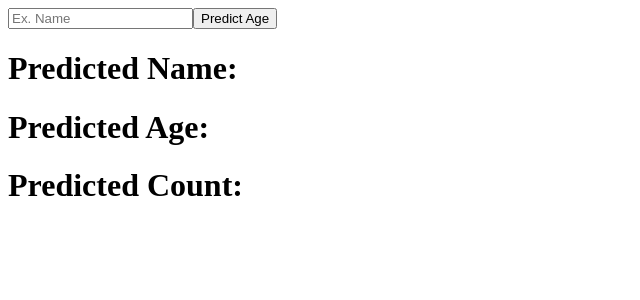
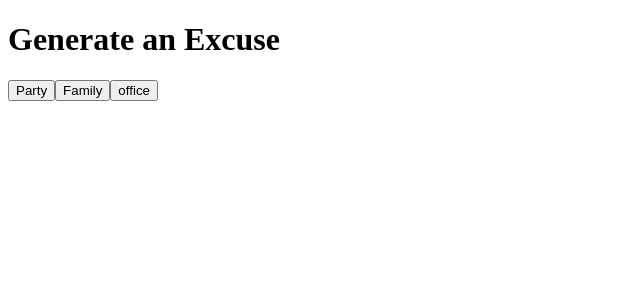
Before and after one commit to AravindKKrishna/learnReact, a React (Create React App) app: page / in a window 1280 px wide. Shown: the top 300 px of the page, without its empty margins (0-640 px from the left). Built offline with nearby package versions, Linux system fonts and the light colour scheme.

Commit message:
Learned Dynamic fetching

```diff
--- a/src/App.js
+++ b/src/App.js
@@ -6,27 +6,27 @@
 
 
 function App() {
-const [name,setName]=useState("")
-const [predictAge, setPredictAge] = useState({});
-const fetchData=()=>{
-Axios.get(`https://api.agify.io/?name=${name}`).then((res) => {
-  setPredictAge(res.data);
-});
+const[excuse,setExcuse]=useState("")
+
+
+const Fetchexcuse=(excuse)=>{
+  Axios.get(`https://excuser-three.vercel.app/v1/excuse/${excuse}/`).then(
+    (res) => {
+      setExcuse(res.data[0].excuse);
+    }
+  );
 }
+
 
 
 https: return (
   <>
-    <input
-      placeholder="Ex. Name"
-      onChange={(event) => {
-        setName(event.target.value);
-      }}
-    />
-    <button onClick={fetchData}>Predict Age</button>
-    <h1>Predicted Name: {predictAge?.name} </h1>
-    <h1>Predicted Age: {predictAge?.age} </h1>
-    <h1>Predicted Count: {predictAge?.count} </h1>
+    <h1>Generate an Excuse</h1>
+    <button onClick={()=>Fetchexcuse("party")}>Party</button>
+    <button onClick={()=>Fetchexcuse("family")}>Family</button>
+    <button onClick={()=>Fetchexcuse("office")}>office</button>
+
+   <p>{excuse}</p>
   </>
 );
 }
```
